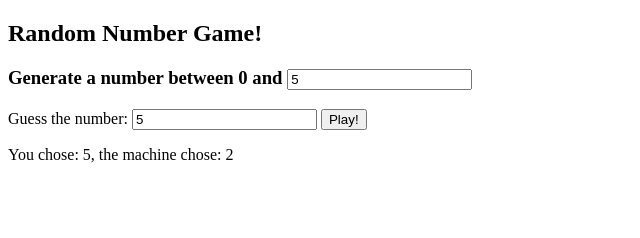
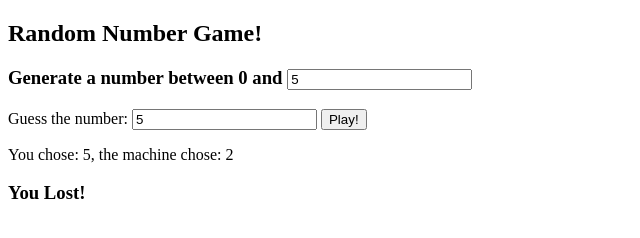
Before and after one commit to hyooo11/nomadVanillaChallenges, a plain HTML site: page 7days_Assignment3/index.html in a window 1280 px wide. Both pictures are taken after typing "5", "5" into the empty fields and a click on the input "Play!". Shown: the full height of the page, 0-640 px from the left. Drawn offline with Linux system fonts and the light colour scheme.

Commit message:
Assignment7_2_final

```diff
--- a/7days_Assignment3/index.html
+++ b/7days_Assignment3/index.html
@@ -28,7 +28,7 @@
             <span class="random-view"></span>
          </p>
          <!-- 승패 결과 출력 영역 -->
-         <p class="result"></p>
+         <h3 class="result"></h3>
       </form>
       <script src="src/index.js"></script>
    </body>
--- a/7days_Assignment3/src/index.js
+++ b/7days_Assignment3/src/index.js
@@ -3,20 +3,34 @@ const gameForm = document.querySelector("#randomGame");
 const submitNumber = document.querySelector(".submit-number .number");
 const choseView = document.querySelector(".chose-view");
 const randomView = document.querySelector(".random-view");
+const range = document.querySelector(".range input");
+const result = document.querySelector(".result");
+const board = document.querySelector(".board");
 
-const range = document.querySelector(".range input");
+const HIDDEN_CALSSNAME = "hidden";
+
+board.classList.add(HIDDEN_CALSSNAME );
+
+function play(event){
+  event.preventDefault();
+
+  const rangeNumber = Math.ceil(Math.random() * range.value);
+  board.classList.remove(HIDDEN_CALSSNAME );
+  choseView.innerText = submitNumber.value;
+  randomView.innerText = rangeNumber;
+  if(parseInt(submitNumber.value) === parseInt(rangeNumber)){
+    result.innerText = "You Win!"
+  }else{
+    result.innerText = "You Lost!"
+  }
+};
+
+gameForm.addEventListener("submit",play);
 
 
 
 
-function play(event){
-  event.preventDefault();
-  const rangeNumber = Math.ceil(Math.random() * range.value);
-  choseView.innerText = submitNumber.value;
-  randomView.innerText = rangeNumber;
-};
 
-gameForm.addEventListener("submit",play);
 
 
 //0에서 사용자가 지정한 숫자까지의 범위에서 랜덤 한 숫자를 찾으세요. (범위는 0 이상 입력값 이하가 됩니다.)
```
Also changed, not shown: 7days_Assignment3/style.css (deleted), 1 other file.
